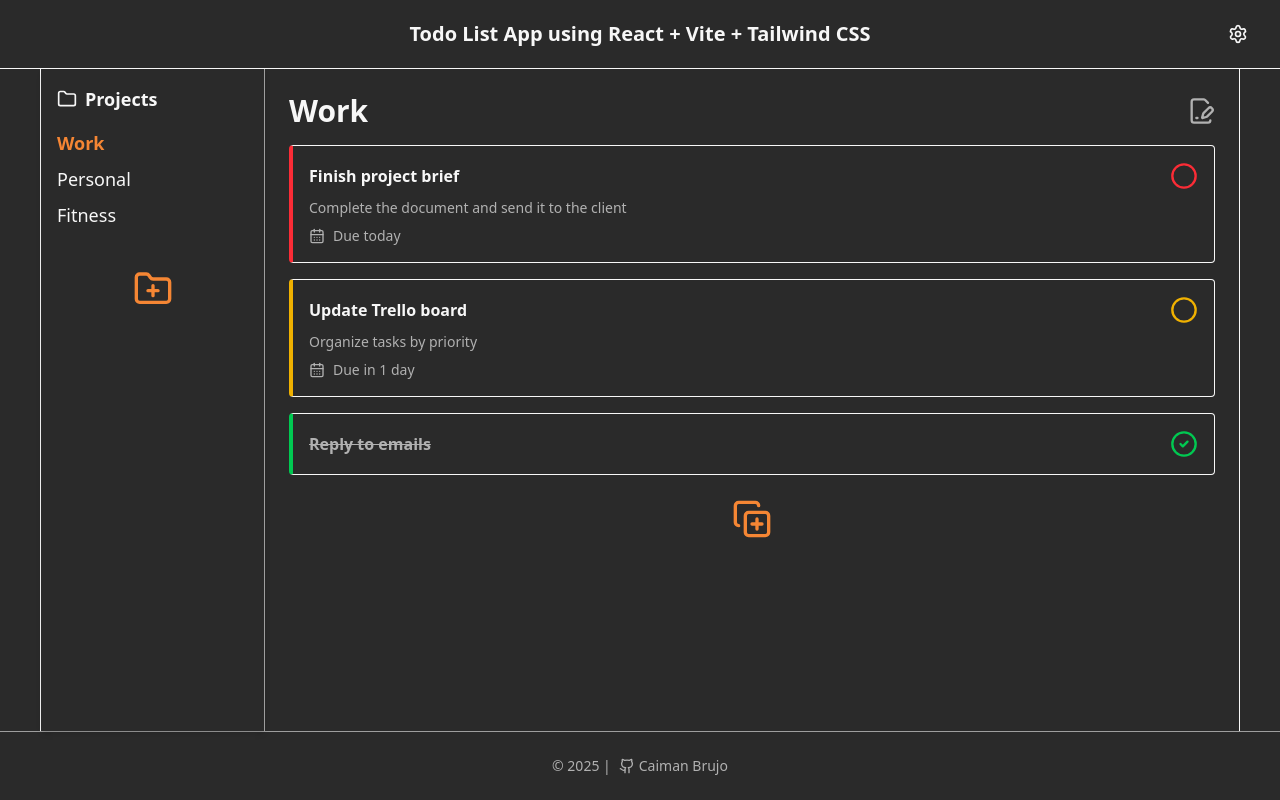
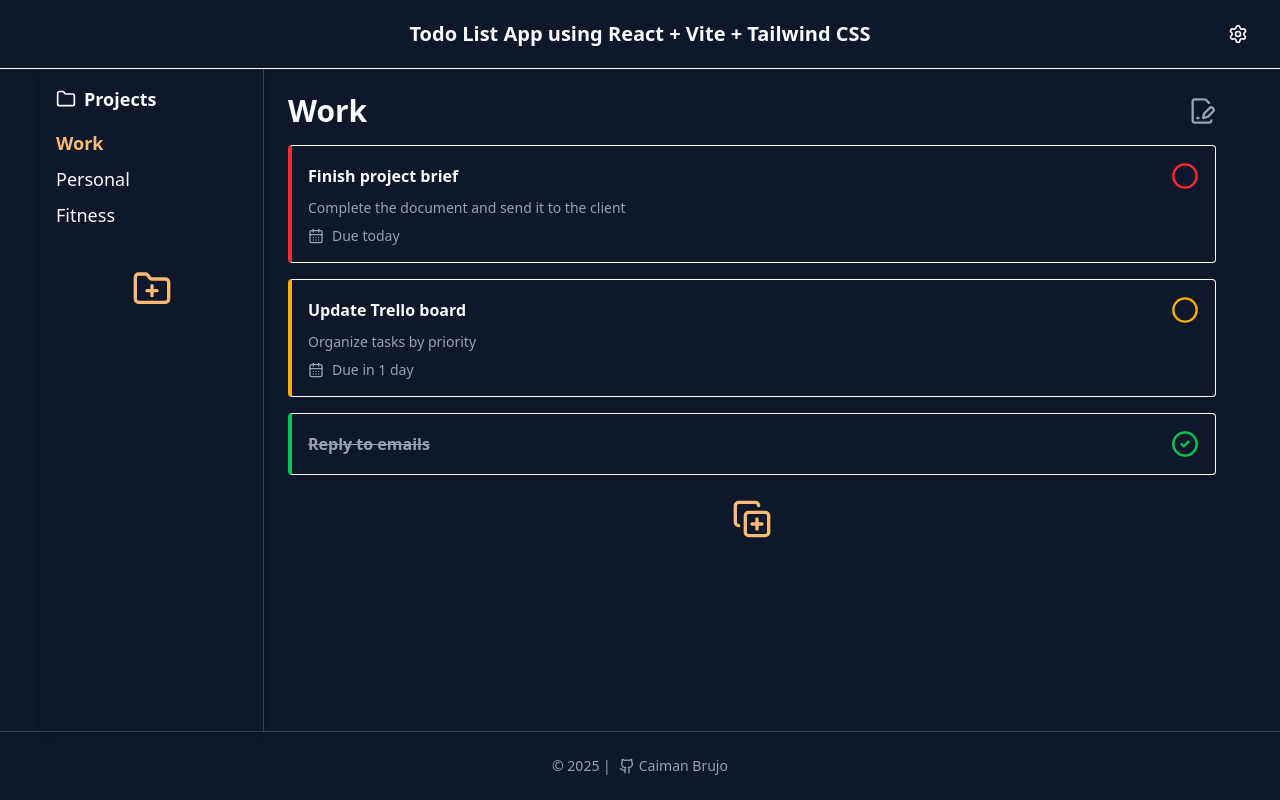
Before and after one commit to CaimanBrujo/todo-list-app, a React (Vite) app: page / in a window 1280 px wide. Built offline with nearby package versions, Linux system fonts and the light colour scheme.

Commit message:
chore(theme): update color palette and delete layout borders

```diff
--- a/src/App.tsx
+++ b/src/App.tsx
@@ -11,7 +11,7 @@ export default function App() {
     <div className="min-h-screen flex flex-col bg-background text-text">
       <Header />
       <main className="flex-1 relative justify-center flex">
-        <div className="flex w-full max-w-[1200px] border-l border-r border-[--color-border]">
+        <div className="flex w-full max-w-[1200px] border-[--color-border]">
           <Sidebar />
           <div className="flex-1 p-6 pl-10 md:pl-6">
             <TodoList projectId={selectedProjectId} />
--- a/src/components/todo/EditProjectModel.tsx
+++ b/src/components/todo/EditProjectModel.tsx
@@ -39,7 +39,7 @@ export default function EditProjectModal({ project, onClose }: Props) {
 
   return (
     <div className="fixed inset-0 z-50 bg-black/70 flex items-center justify-center">
-      <div className="bg-[#1a1a1a] text-text p-6 rounded-xl shadow-xl max-w-md w-full max-h-[90vh] overflow-y-auto border border-border space-y-4">
+      <div className="bg-background text-text p-6 rounded-xl shadow-xl max-w-md w-full max-h-[90vh] overflow-y-auto border border-border space-y-4">
         <h2 className="text-xl font-semibold">Edit Project</h2>
 
         <input
@@ -53,7 +53,7 @@ export default function EditProjectModal({ project, onClose }: Props) {
             editingTodoId === todo.id ? (
               <div
                 key={todo.id}
-                className="space-y-2 bg-[#2a2a2a] p-2 rounded text-text"
+                className="space-y-2 bg-muted/20 p-2 rounded text-text"
               >
                 <TodoFormFields
                   title={todo.title}
@@ -82,7 +82,7 @@ export default function EditProjectModal({ project, onClose }: Props) {
             ) : (
               <div
                 key={todo.id}
-                className="flex items-center justify-between px-3 py-2 rounded cursor-pointer hover:bg-[#333] bg-[#2a2a2a] text-text"
+                className="flex items-center justify-between px-3 py-2 rounded cursor-pointer hover-bg-muted bg-muted/20 text-text"
                 onClick={() => setEditingTodoId(todo.id)}
               >
                 <span className="truncate text-sm">{todo.title}</span>
--- a/src/index.css
+++ b/src/index.css
@@ -9,32 +9,32 @@ body,
 @custom-variant light (&:where(.light, .light *));
 
 @theme {
-  --color-gray-100: #f7f7f7;
-  --color-gray-200: #e1e1e1;
-  --color-gray-300: #cfcfcf;
-  --color-gray-400: #b1b1b1;
-  --color-gray-500: #9e9e9e;
-  --color-gray-600: #7e7e7e;
-  --color-gray-700: #5e5e5e;
-  --color-gray-800: #3d3d3d;
-  --color-gray-900: #2a2a2a;
+  --color-gray-100: #f8fafc;
+  --color-gray-200: #e2e8f0;
+  --color-gray-300: #cbd5e1;
+  --color-gray-400: #94a3b8;
+  --color-gray-500: #64748b;
+  --color-gray-600: #475569;
+  --color-gray-700: #334155;
+  --color-gray-800: #1e293b;
+  --color-gray-900: #0f172a;
 
-  --color-accent: #f58634;
-  --color-accent-soft: #f9a65a;
-  --color-accent-muted: #cc5c1f;
+  --color-accent: #fdba74;
+  --color-accent-soft: #fb923c;
+  --color-accent-muted: #f97316;
 
   --color-background: var(--color-gray-900);
   --color-text: var(--color-gray-100);
   --color-muted: var(--color-gray-400);
-  --color-border: var(--color-gray-500);
+  --color-border: var(--color-gray-700);
 }
 
 @layer theme {
   .light {
     --color-background: var(--color-gray-200);
     --color-text: var(--color-gray-900);
-    --color-muted: var(--color-gray-700);
-    --color-border: var(--color-gray-500);
+    --color-muted: var(--color-gray-500);
+    --color-border: var(--color-gray-300);
   }
 }
 
```
